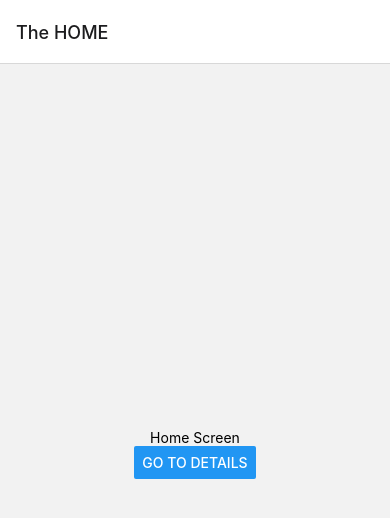
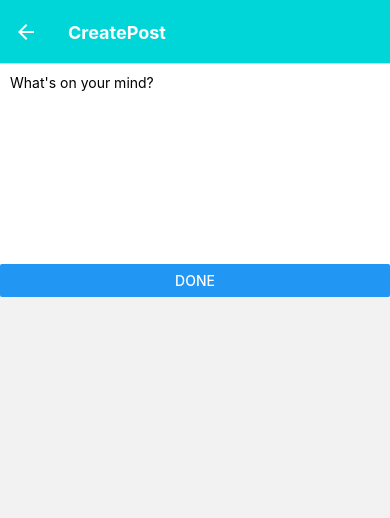
Before and after one commit to ShadowsHood/gam-Otech, a React Native app: screen /CreatePost in a window 390 px wide. Shown: the top 518 px of the page. Built offline with nearby package versions, Linux system fonts and the light colour scheme.

Commit message:
Navigation tuto fini

```diff
--- a/App.js
+++ b/App.js
@@ -1,34 +1,64 @@
 import * as React from 'react';
 import { StatusBar } from 'expo-status-bar';
-import { StyleSheet, Text, View, Button } from 'react-native';
+import { StyleSheet, Text, Image, View, Button } from 'react-native';
 import { NavigationContainer } from '@react-navigation/native';
 import { createNativeStackNavigator } from '@react-navigation/native-stack';
 
 import HomeScreen from './src/screens/HomeScreen';
+import CreatePostScreen from './src/components/CreatePostComponent';
+import DetailsScreen from './src/screens/DetailsScreen';
+import ProfileScreen from './src/screens/ProfileScreen';
 
-function DetailsScreen({ navigation }) {
+const Stack = createNativeStackNavigator();
+
+function LogoTitle() {
   return (
-    <View style={{ flex: 1, alignItems: 'center', justifyContent: 'center' }}>
-      <Text>Details Screen</Text>
-      <Button title="Go to Home" onPress={() => navigation.navigate('Home')} />
-      <Button title="Go back" onPress={() => navigation.goBack()} />
-    </View>
+    <Image
+      style={{ width: 50, height: 50 }}
+      source={require('./assets/favicon.png')}
+    />
   );
 }
-
-const Stack = createNativeStackNavigator();
 
 function App() {
   return (
     <NavigationContainer>
-      <Stack.Navigator>
+      <Stack.Navigator
+        screenOptions={{
+          headerStyle: {
+            backgroundColor: '#00d5d8',
+          },
+          headerTintColor: '#fff',
+          headerTitleStyle: {
+            fontWeight: 'bold',
+          },
+        }}
+      >
 
-        <Stack.Screen name="Home" component={HomeScreen} options={{ title: 'The HOME' }}>
+        <Stack.Screen name="Home" component={HomeScreen} options={{
+          title: 'The HOME',
+          headerStyle: {
+            backgroundColor: '#ff96b6',
+          },
+          }}>
           {/* A REVOIR PLUS TARD */}
           {/* {(props) => <HomeScreen {...props} extraData={someData} />} */}
         </Stack.Screen>
+        <Stack.Screen name="CreatePost" component={CreatePostScreen} />
 
-        <Stack.Screen name="Details" component={DetailsScreen} />
+        <Stack.Screen
+        name="Details"
+        component={DetailsScreen}
+        options={
+            { headerTitle: () => <LogoTitle/> }
+        }/>
+
+        <Stack.Screen
+          name="Profile"
+          component={ProfileScreen}
+        />
+
+
 
       </Stack.Navigator>
     </NavigationContainer>
--- /dev/null
+++ b/src/components/CreatePostComponent.jsx
@@ -0,0 +1,33 @@
+import { StyleSheet, Text, TextInput, View, Button } from 'react-native';
+import React from 'react';
+
+function CreatePostScreen({ navigation, route }) {
+    const [postText, setPostText] = React.useState('');
+
+    return (
+      <View>
+        <TextInput
+          multiline
+          placeholder="What's on your mind?"
+          style={{ height: 200, padding: 10, backgroundColor: 'white' }}
+          value={postText}
+          onChangeText={setPostText}
+        />
+        <Button
+          title="Done"
+          onPress={() => {
+            // Pass and merge params back to home screen
+            navigation.navigate({
+              name: 'Home',
+              params: { post: postText },
+              merge: true,
+            });
+          }}
+        />
+      </View>
+    );
+}
+
+export default CreatePostScreen
+
+const styles = StyleSheet.create({})
--- /dev/null
+++ b/src/screens/DetailsScreen.jsx
@@ -0,0 +1,31 @@
+import { StyleSheet, Text, View, Button } from 'react-native';
+import React from 'react';
+
+
+function DetailsScreen({ route, navigation }) {
+
+    const { itemId, param1 } = route.params;
+
+    return (
+      <View style={{ flex: 1, alignItems: 'center', justifyContent: 'center' }}>
+        <Text>Details Screen</Text>
+        <Text>{itemId}</Text>
+        <Text>{param1}</Text>
+
+        <Button
+            title="Go to Details... again"
+            onPress={() =>
+            navigation.push('Details', {
+                itemId: Math.floor(Math.random() * 100),
+            })
+            }
+        />
+        <Button title="Go to Home" onPress={() => navigation.navigate('Home')} />
+        <Button title="Go back" onPress={() => navigation.goBack()} />
+      </View>
+    );
+}
+
+export default DetailsScreen
+
+const styles = StyleSheet.create({})
--- a/src/screens/HomeScreen.jsx
+++ b/src/screens/HomeScreen.jsx
@@ -1,14 +1,34 @@
-import { StyleSheet, Text, View, Button } from 'react-native';
+// RNCS RACOURCI
+import { StyleSheet, Text, TextInput, View, Button } from 'react-native';
 import React from 'react';
 
-function HomeScreen({ navigation }) {
+function HomeScreen({ navigation, route }) {
+    React.useEffect(() => {
+        if (route.params?.post) {
+          // Post updated, do something with `route.params.post`
+          // For example, send the post to the server
+        }
+    }, [route.params?.post]);
+
     return (
         <View style={{ flex: 1, alignItems: 'center', justifyContent: 'center' }}>
         <Text>Home Screen</Text>
         <Button
             title="Go to Details"
-            onPress={() => navigation.navigate('Details')}
+            onPress={() => navigation.navigate('Details', {itemId: Math.floor(Math.random() * 100), param1: 'it\'s the first param'})}
         />
+
+        <Button
+            title="Profile"
+            onPress={() => navigation.navigate('Profile')}
+        />
+
+        <Button
+            title="Create post"
+            onPress={() => navigation.navigate('CreatePost')}
+        />
+        <Text style={{ margin: 10 }}>Post: {route.params?.post}</Text>
+
         </View>
     );
 }
--- /dev/null
+++ b/src/screens/ProfileScreen.jsx
@@ -0,0 +1,29 @@
+import { StyleSheet, Text, TextInput, View, Button } from 'react-native';
+import React from 'react';
+
+function ProfileScreen({ navigation, route }) {
+
+    const [theText, setText] = React.useState('');
+
+    return (
+        <View style={{ flex: 1, alignItems: 'center', justifyContent: 'center' }}>
+            <Text>Profile Screen</Text>
+            <Button title="Go to Home" onPress={() => navigation.navigate('Home')} />
+            <TextInput
+                multiline
+                placeholder="What's on your mind?"
+                style={{ height: 200, padding: 10, backgroundColor: 'white' }}
+                value={theText}
+                onChangeText={setText}
+            />
+            <Button
+                title="Update the title"
+                onPress={() => navigation.setOptions({ title: theText })}
+            />
+        </View>
+    );
+}
+
+export default ProfileScreen
+
+const styles = StyleSheet.create({})
```
